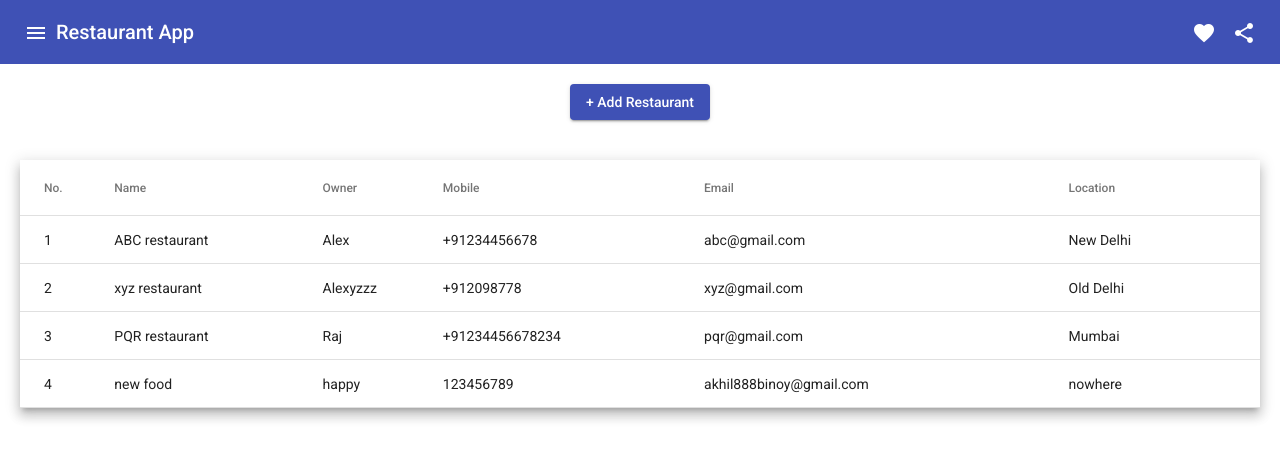
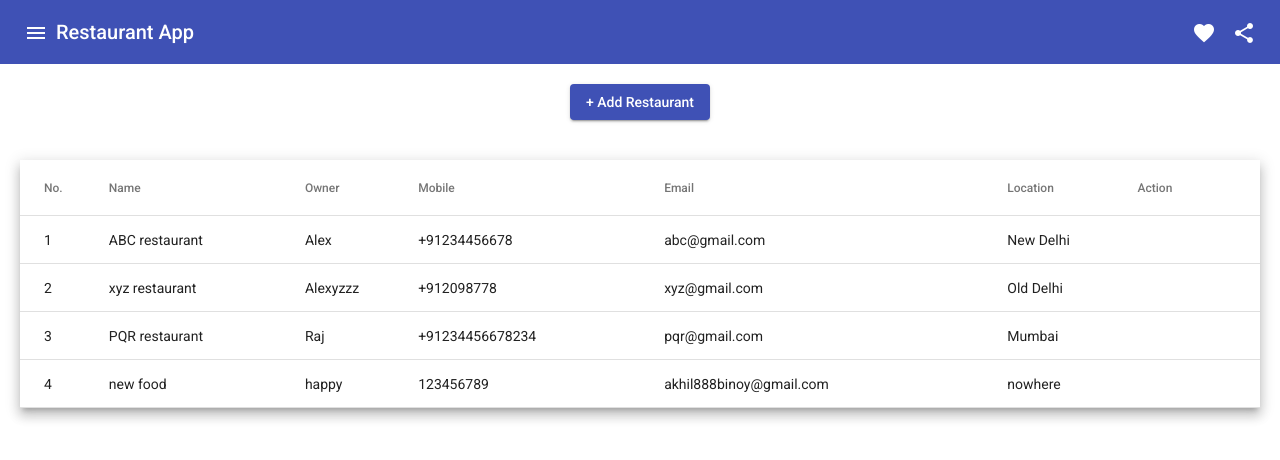
Before and after one commit to akhil888binoy/Restaurant_app, an Angular app: page / in a window 1280 px wide. Shown: the top 460 px of the page. Built offline with nearby package versions, Linux system fonts and the light colour scheme; data requests are answered from the project's data file.

Commit message:
action record added in table

```diff
--- a/src/app/dashboard/dashboard.component.html
+++ b/src/app/dashboard/dashboard.component.html
@@ -41,6 +41,10 @@
             <th mat-header-cell *matHeaderCellDef> Location </th>
             <td mat-cell *matCellDef="let element"> {{element.location}} </td>
         </ng-container>
+        <ng-container matColumnDef="action">
+            <th mat-header-cell *matHeaderCellDef> Action </th>
+            <td mat-cell *matCellDef="let element"> {{element.action}} </td>
+        </ng-container>
 
         <tr mat-header-row *matHeaderRowDef="displayedColumns"></tr>
         <tr mat-row *matRowDef="let row; columns: displayedColumns;"></tr>
--- a/src/app/dashboard/dashboard.component.ts
+++ b/src/app/dashboard/dashboard.component.ts
@@ -9,7 +9,7 @@
 })
 export class DashboardComponent implements OnInit {
   allRestaurants: Restaurant[]= [];
-  displayedColumns: string[] = ['id', 'name', 'owner', 'mobile', 'email', 'location'];
+  displayedColumns: string[] = ['id', 'name', 'owner', 'mobile', 'email', 'location', 'action'];
   constructor(private restaurant: RestaurantService) { }
 
   ngOnInit(): void {
```
